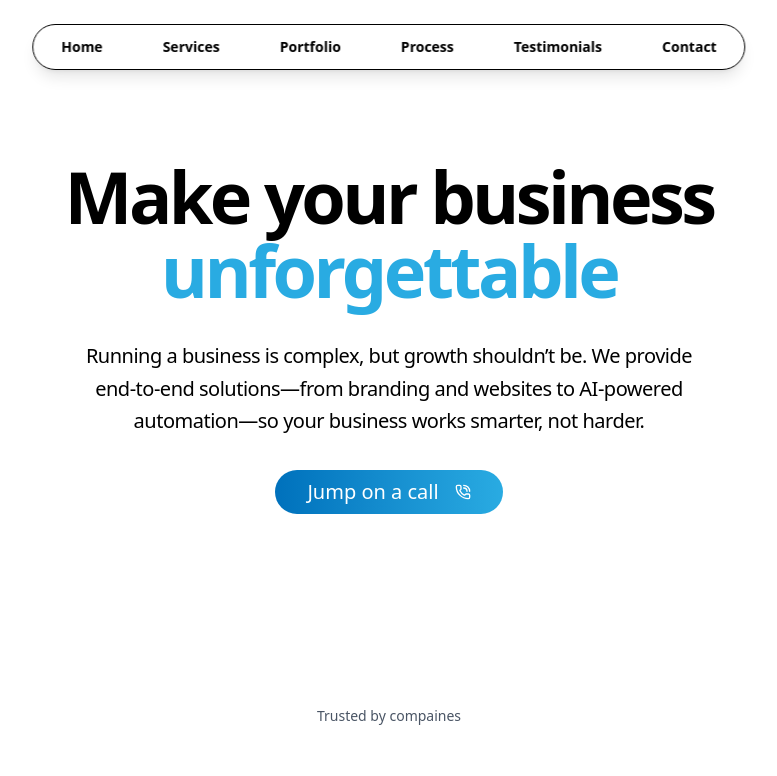
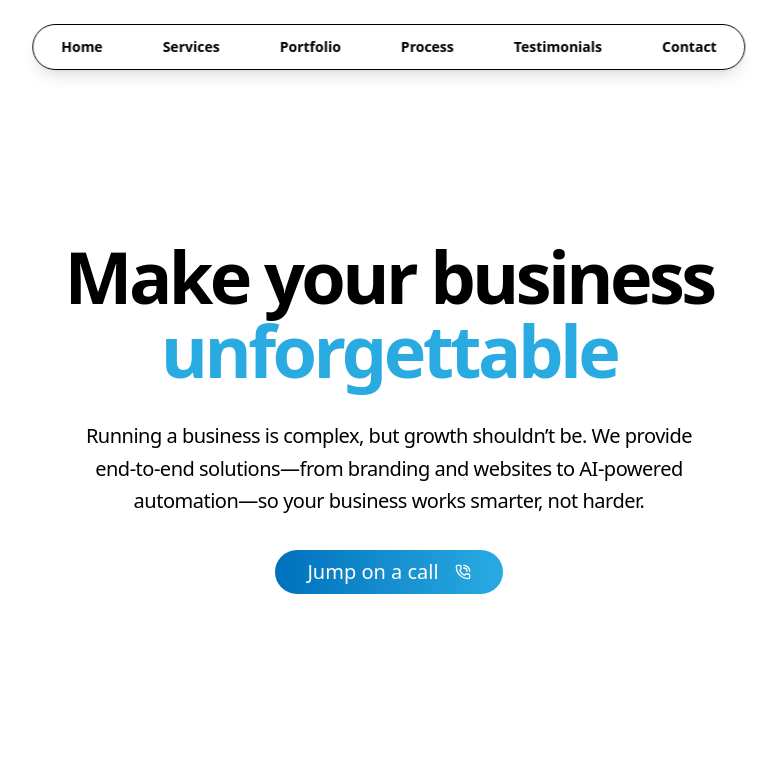
Before and after one commit to Bensigo/coartstudio, a Next.js app: page / in a window 1280 px wide. Shown: the top 776 px of the page, without its empty margins (251-1028 px from the left). Built offline with nearby package versions, Linux system fonts and the light colour scheme.

Commit message:
fix navbar issue

```diff
--- a/app/page.tsx
+++ b/app/page.tsx
@@ -29,7 +29,7 @@ export default function Home() {
        <NavBar items={navItems} />
 
       {/* Hero Section */}
-      <section id="hero">
+      <section id="hero"  className="pt-20">
         <Hero />
       </section>
 
```
